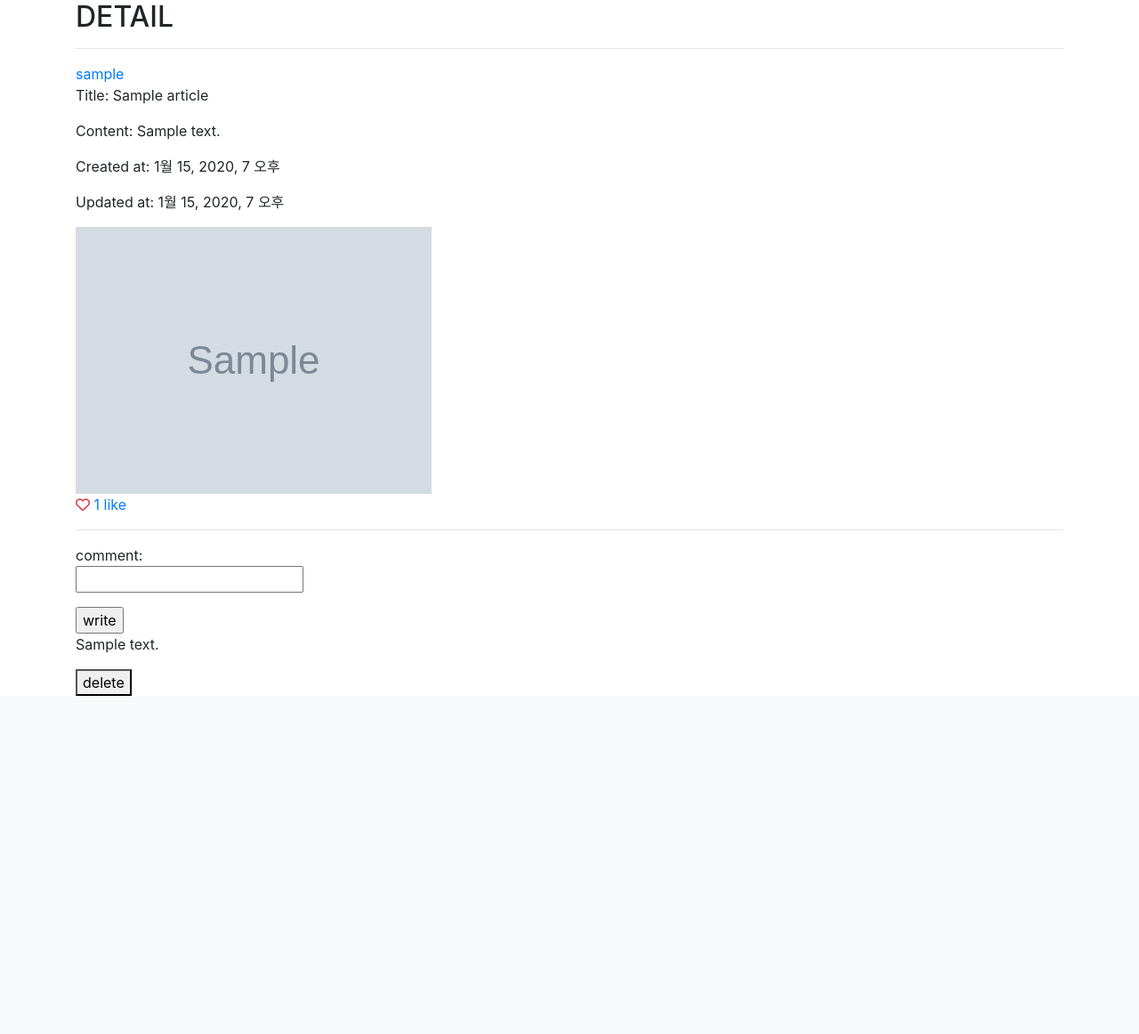
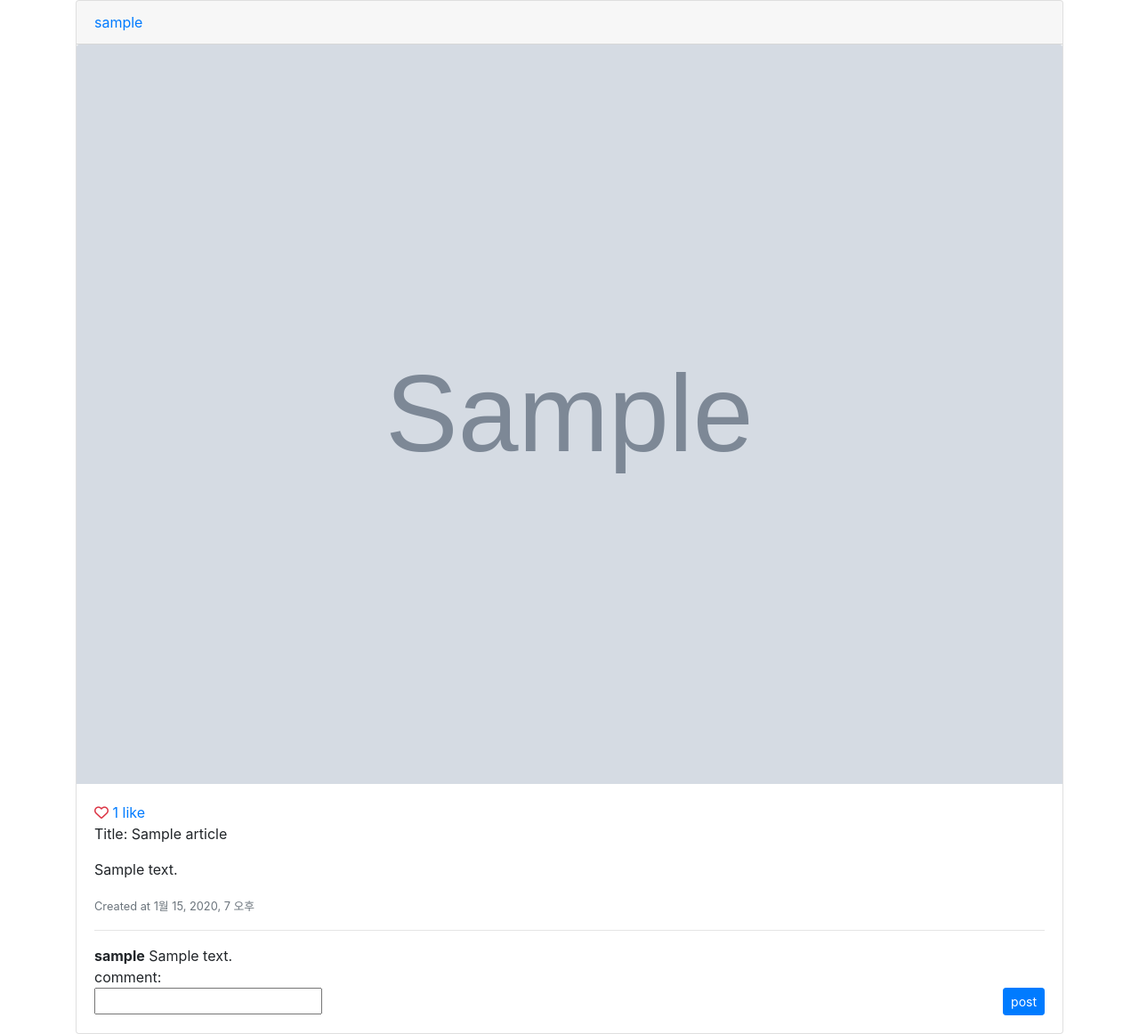
Before and after one commit to yubje/Django_Instaclone, a Django app: page /community/1/ in a window 1280 px wide. Shown: the part 56-1218 px from the top of the page at 89% size. Before the commit the page ends 838 px from the top, so only its background shows below. Run offline with Django 3.2, Linux system fonts and the light colour scheme; tables that the repository leaves empty hold one stand-in row (values such as "Sample post"); grey boxes marked "Sample" are stand-in pictures; some libraries are stand-ins or nearby versions.

Commit message:
community | index, detail pages

```diff
--- a/community/templates/community/_comments.html
+++ b/community/templates/community/_comments.html
@@ -1,15 +1,22 @@
+<!--comment list-->
+
+{% for comment in article.comment_set.all %}
+<div class="d-flex justify-content-between">
+    <a><b>{{ comment.user }}</b>  {{ comment.content }}</a>
+    {% if comment.user == user %}
+    <a href="{% url 'community:comments_delete' article.pk comment.pk %}">
+        <button class="btn btn-danger btn-sm">delete</button>
+    </a>
+    {% endif %}
+</div>
+{% endfor %}
+
+
+
 <!--new comment-->
-<form action="{% url 'community:comments_create' article.pk %}" method="POST">
+<a>comment:</a><br>
+<form class="d-flex justify-content-between" action="{% url 'community:comments_create' article.pk %}" method="POST">
     {% csrf_token %}
-    <p>comment:<br>{{ comment_form.content }}</p>
-    <input type="submit" value="write">
+    <a>{{ comment_form.content }}</a>
+    <input type="submit" value="post" class="btn btn-primary btn-sm">
 </form>
-
-<!--comment list-->
-{% for comment in article.comment_set.all %}
-    <p>{{ comment.content }}</p>
-    <form action="{% url 'community:comments_delete' article.pk comment.pk %}" method="POST">
-    	{% csrf_token %}
-    	<button>delete</button>
-    </form>
-{% endfor %}
--- a/community/templates/community/_like.html
+++ b/community/templates/community/_like.html
@@ -15,4 +15,3 @@
 {% else %}
     <a href="{% url 'community:like_list' article.pk %}">{{ article.like_users.all|length }} like</a>
 {% endif %}
-<hr>
--- a/community/templates/community/detail.html
+++ b/community/templates/community/detail.html
@@ -1,22 +1,26 @@
 {% extends 'base.html' %}
 
 {% block body %}
-	<h2>DETAIL</h2>
-	<hr>
-	<a href="{% url 'accounts:profile' article.user %}">{{ article.user }}</a>
-	<p>Title: {{ article.title }}</p>
-	<p>Content: {{ article.content }}</p>
-	<p>Created at: {{ article.created_at }}</p>
-	<p>Updated at: {{ article.updated_at }}</p>
-	<img src="{{ article.image_thumbnail.url }}">
-	<br>
-    {% if request.user == article.user %}
-        <a href="{% url 'community:update' article.pk %}"><button>Edit</button></a>
-        <a href="{% url 'community:delete' article.pk %}"><button>Delete</button></a><br>
-    {% endif %}
+<div class="card">
+    <a href="{% url 'accounts:profile' article.user %}" class="card-header">{{ article.user }}</a>
+    <img src="{{ article.image.url }}" class="card-img-top" alt="...">
+    <div class="card-body">
+        {% include 'community/_like.html' %}
+        <p class="card-text">Title: {{ article.title }}</p>
+        <p class="card-text">{{ article.content }}</p>
+        {% if article.updated_at == article.created_at %}
+        	<p class="card-text"><small class="text-muted">Created at {{ article.created_at }}</small></p>
+        {% else %}
+        	<p class="card-text"><small class="text-muted">Last updated at {{ article.updated_at }}</small></p>
+        {% endif %}
 
-    {% include 'community/_like.html' %}
-
-    {% include 'community/_comments.html' %}
+        {% if request.user == article.user %}
+            <a href="{% url 'community:update' article.pk %}"><button class="btn btn-info btn-sm">Edit</button></a>
+            <a href="{% url 'community:delete' article.pk %}"><button class="btn btn-danger btn-sm">Delete</button></a><br>
+        {% endif %}
+        <hr>
+        {% include 'community/_comments.html' %}
+    </div>
+</div>
 
 {% endblock %}
```
Also changed, not shown: community/templates/community/index.html (+13 -10 lines), 1 other file.
